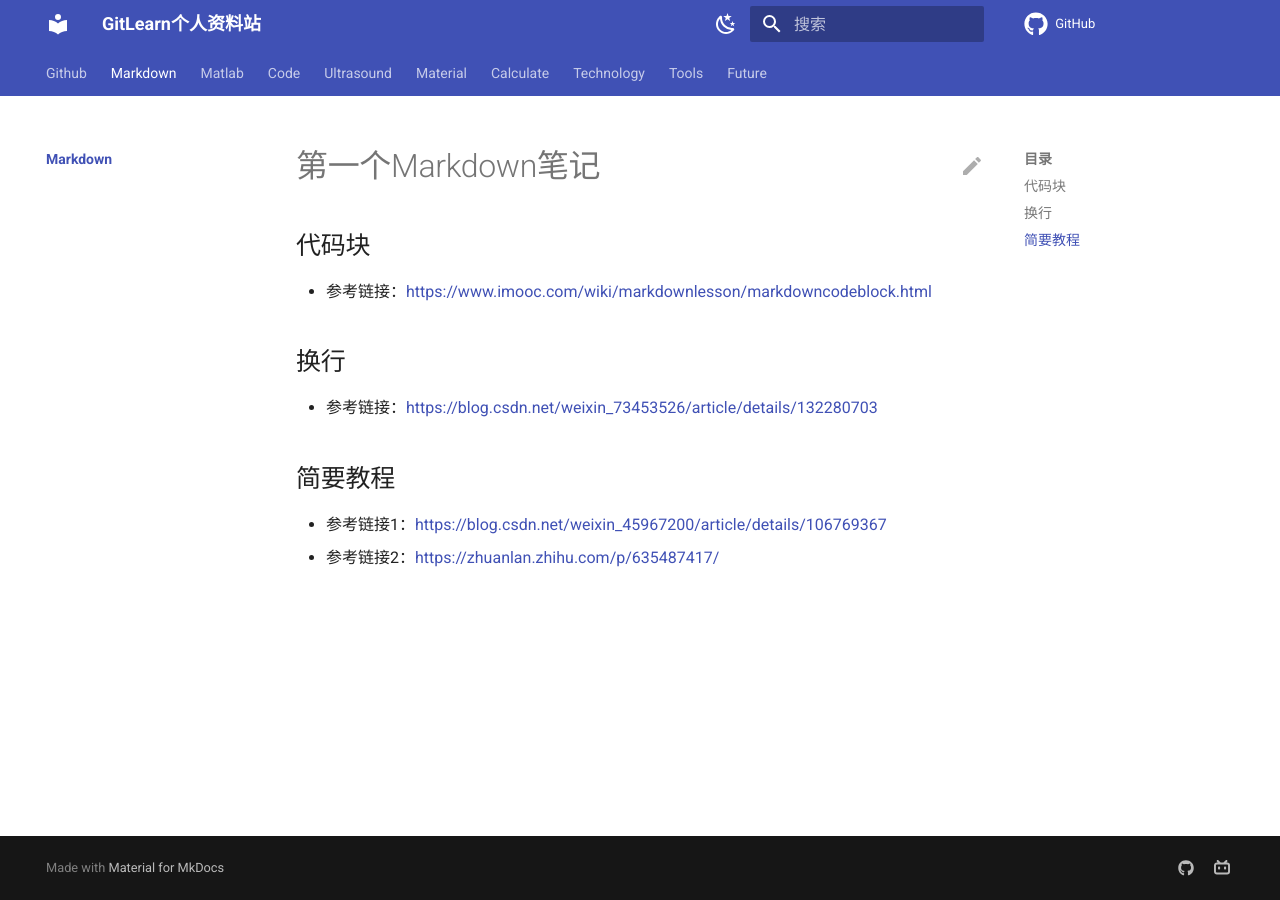
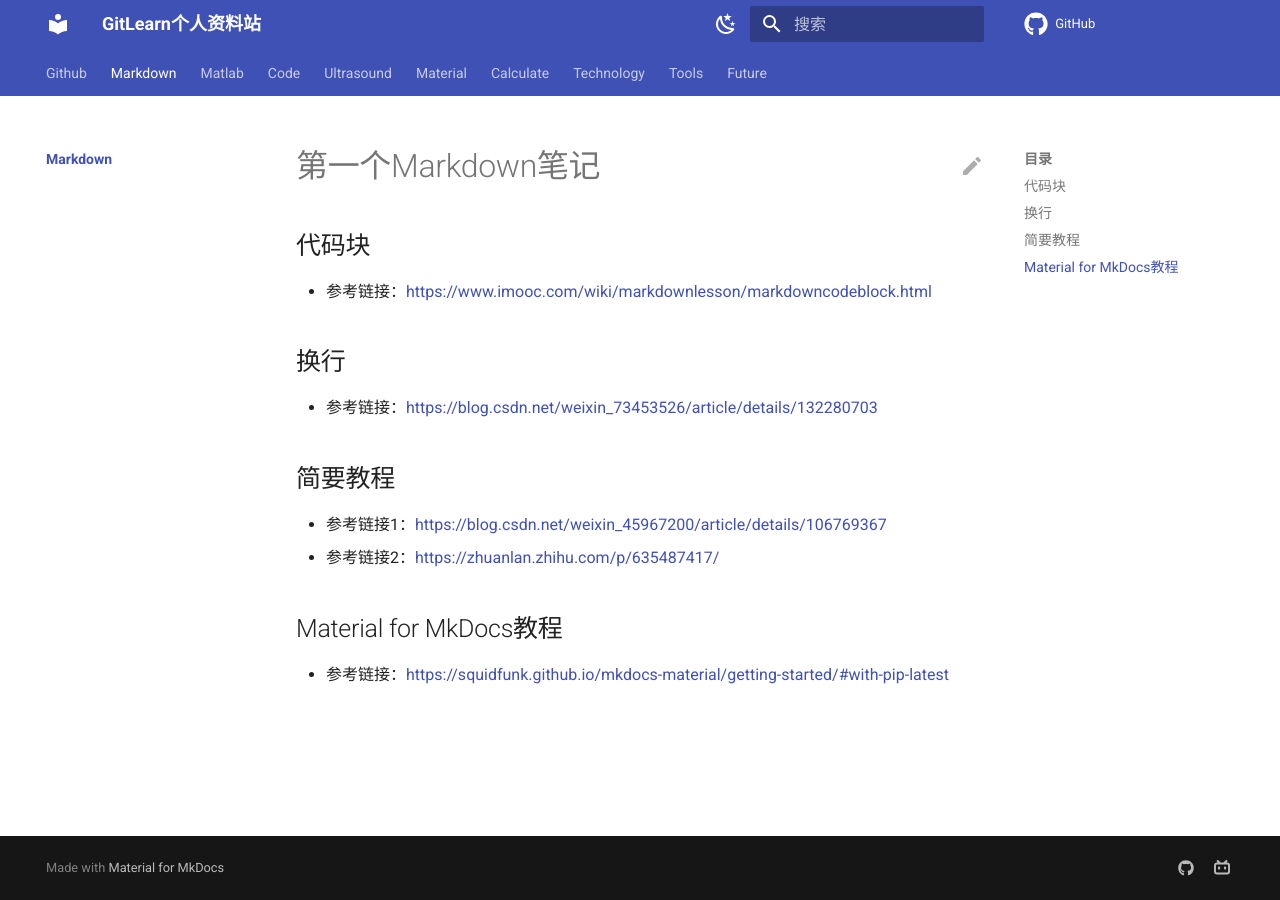
Before and after one commit to jinzhao2aqin/GitLearn, an MkDocs documentation site: the page built from docs/markdown/index.md, in a window 1280 px wide. Built offline with MkDocs 1.6.1 and Material for MkDocs 9.7.7, drawn with Linux system fonts in a browser that asks for light colours; nearby versions of some CDN libraries; library files that are not in the unit come from our copies; comment, search, counter and statistics services are not loaded.

Commit message:
Update index.md

```diff
--- a/docs/markdown/index.md
+++ b/docs/markdown/index.md
@@ -13,3 +13,6 @@
 
 - 参考链接1：<https://blog.csdn.net/weixin_45967200/article/details/106769367>
 - 参考链接2：<https://zhuanlan.zhihu.com/p/635487417/>
+
+## Material for MkDocs教程
+- 参考链接：<https://squidfunk.github.io/mkdocs-material/getting-started/#with-pip-latest>
```
